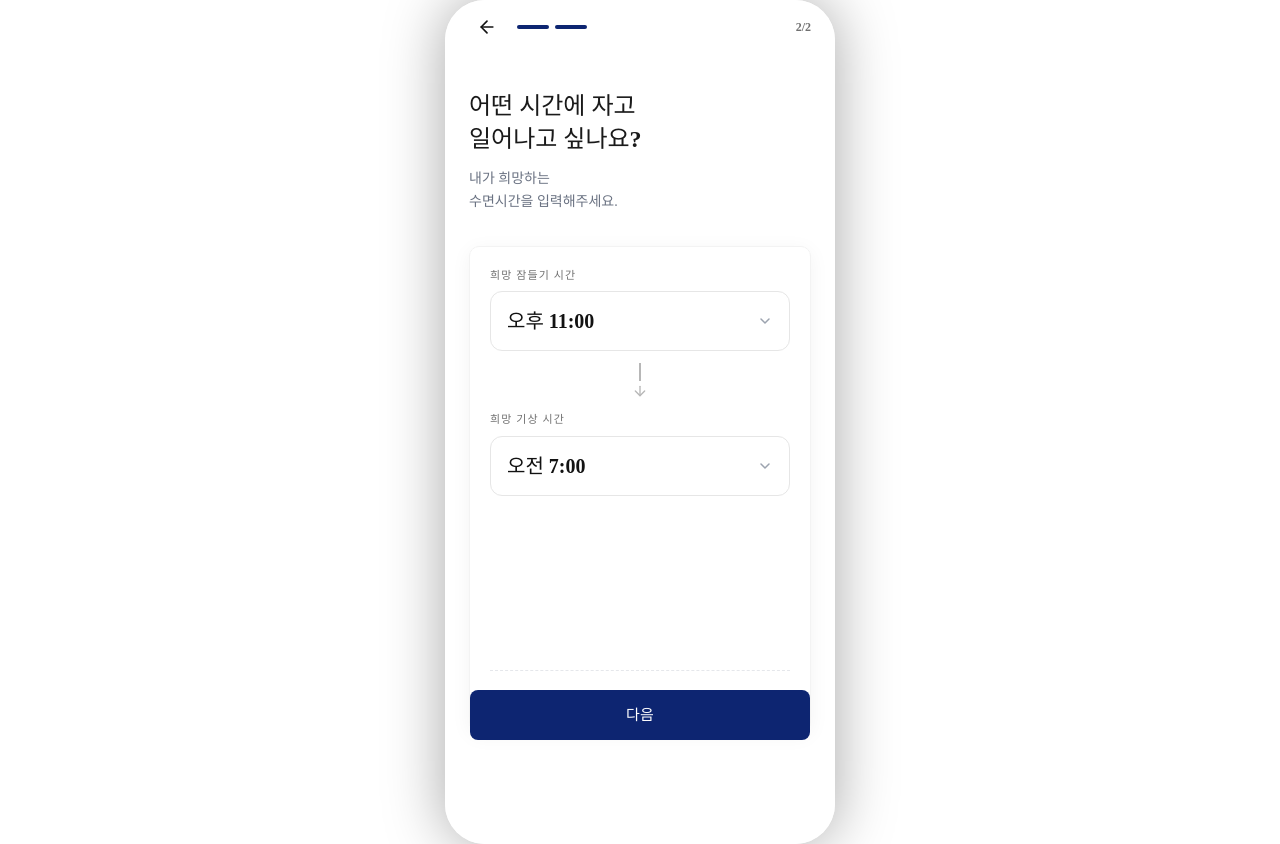
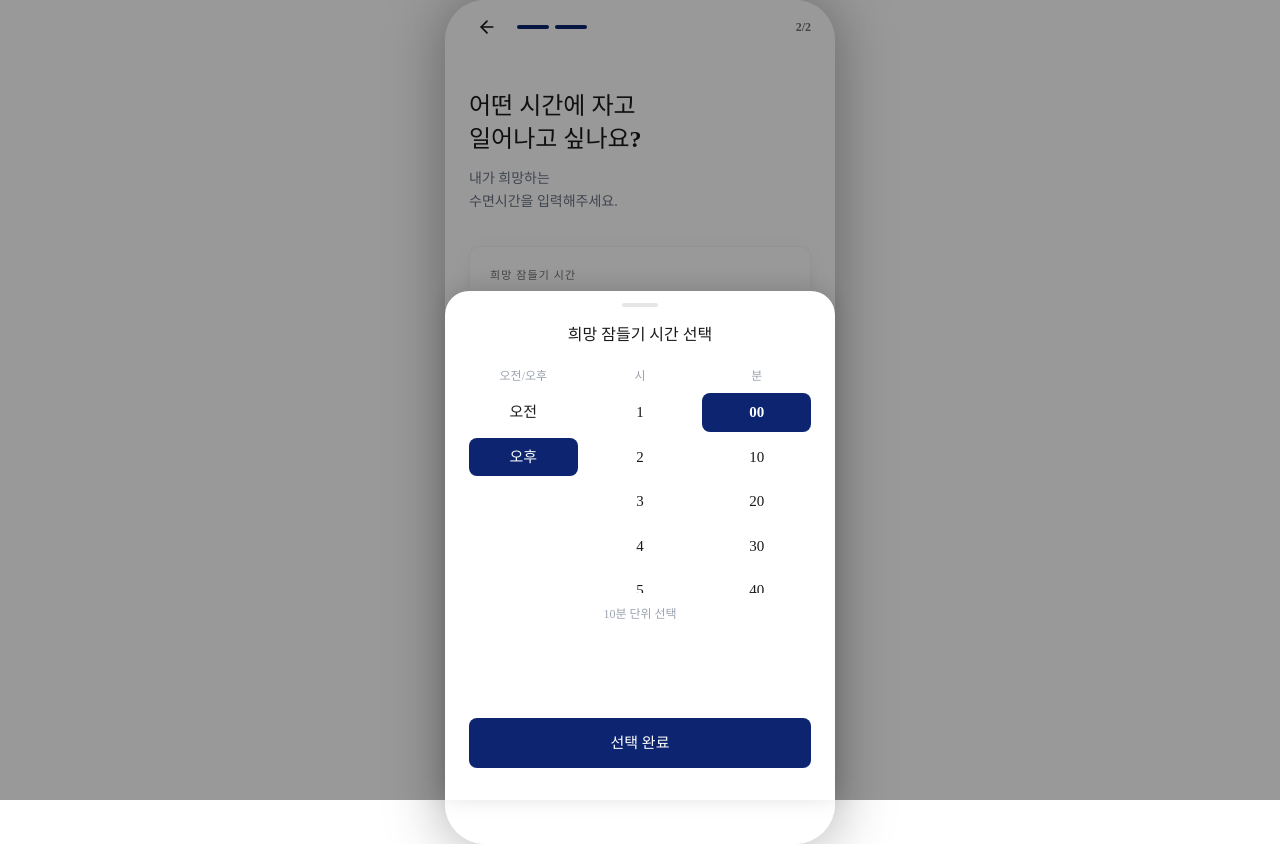
Before and after one commit to 8th-COKERTHON/client-team5, a React (Vite) app: page /jetlag/desired-sleep-time in a window 1280 px wide. Both pictures are taken after a click on the button "오후 11:00". Built offline with nearby package versions, Linux system fonts and the light colour scheme.

Commit message:
feat: mvp1 바텀시트 제작

```diff
--- a/src/pages/JetLagCalculator/CurrentSleepTimeScreen.tsx
+++ b/src/pages/JetLagCalculator/CurrentSleepTimeScreen.tsx
@@ -1,14 +1,14 @@
-import { useMemo } from 'react';
+import { useMemo, useState } from 'react';
 import { useNavigate } from 'react-router-dom';
 import { useSleepStore } from '../../stores/useSleepStore';
 import arrowLeftIcon from '../../assets/icons/arrow-left.svg';
 import arrowDownIcon from '../../assets/icons/arrow-down.svg';
 import { PrimaryButton } from './components/PrimaryButton';
+import { TimePickerBottomSheet } from './components/TimePickerBottomSheet';
 
 const MINUTES_PER_HOUR = 60;
 const HOURS_PER_DAY = 24;
 
-// "오전 3:00" 같은 한국어 시간 라벨을 분(minute) 단위로 변환
 const parseKoreanTime = (label: string): number => {
   const match = label.match(/(오전|오후)\s*(\d{1,2}):(\d{2})/);
   if (!match) return 0;
@@ -33,6 +33,11 @@ const CurrentSleepTimeScreen = () => {
   const navigate = useNavigate();
   const sleepTime = useSleepStore((state) => state.sleepTime);
   const wakeTime = useSleepStore((state) => state.wakeTime);
+  const setSleepTime = useSleepStore((state) => state.setSleepTime);
+  const setWakeTime = useSleepStore((state) => state.setWakeTime);
+
+  const [isSleepTimeSheetOpen, setIsSleepTimeSheetOpen] = useState(false);
+  const [isWakeTimeSheetOpen, setIsWakeTimeSheetOpen] = useState(false);
 
   const duration = useMemo(() => getSleepDurationLabel(sleepTime, wakeTime), [sleepTime, wakeTime]);
 
@@ -41,11 +46,21 @@ const CurrentSleepTimeScreen = () => {
   };
 
   const handleSleepTimeClick = () => {
-    // TODO: TimePickerBottomSheet 오픈 (setSleepTime 호출)
+    setIsSleepTimeSheetOpen(true);
   };
 
   const handleWakeTimeClick = () => {
-    // TODO: TimePickerBottomSheet 오픈 (setWakeTime 호출)
+    setIsWakeTimeSheetOpen(true);
+  };
+
+  const handleSleepTimeConfirm = (value: string) => {
+    setSleepTime(value);
+    setIsSleepTimeSheetOpen(false);
+  };
+
+  const handleWakeTimeConfirm = (value: string) => {
+    setWakeTime(value);
+    setIsWakeTimeSheetOpen(false);
   };
 
   return (
@@ -97,7 +112,6 @@ const CurrentSleepTimeScreen = () => {
         className="mt-[2rem] flex flex-1 flex-col items-start justify-between self-stretch rounded-[10px] border border-[var(--Gray-100,#F3F3F3)] bg-white px-[20px] pt-[20px] pb-[16px]"
         style={{ boxShadow: '0 4px 20px 0 rgba(18, 18, 18, 0.05)' }}
       >
-        {/* 상단: 잠드는 시간 + 구분선 + 일어나는 시간 */}
         <div className="flex w-full flex-col gap-[0.5rem]">
           {/* 잠드는 시간 */}
           <div className="flex w-full flex-col gap-[0.5rem]">
@@ -194,6 +208,24 @@ const CurrentSleepTimeScreen = () => {
       >
         다음
       </PrimaryButton>
+
+      {/* 잠드는 시간 바텀시트 */}
+      <TimePickerBottomSheet
+        isOpen={isSleepTimeSheetOpen}
+        title="잠드는 시간 선택"
+        initialValue={sleepTime}
+        onConfirm={handleSleepTimeConfirm}
+        onClose={() => setIsSleepTimeSheetOpen(false)}
+      />
+
+      {/* 일어나는 시간 바텀시트 */}
+      <TimePickerBottomSheet
+        isOpen={isWakeTimeSheetOpen}
+        title="일어나는 시간 선택"
+        initialValue={wakeTime}
+        onConfirm={handleWakeTimeConfirm}
+        onClose={() => setIsWakeTimeSheetOpen(false)}
+      />
     </div>
   );
 };
--- a/src/pages/JetLagCalculator/DesiredSleepTimeScreen.tsx
+++ b/src/pages/JetLagCalculator/DesiredSleepTimeScreen.tsx
@@ -1,9 +1,10 @@
-import { useMemo } from 'react';
+import { useMemo, useState } from 'react';
 import { useNavigate } from 'react-router-dom';
 import { useSleepStore } from '../../stores/useSleepStore';
 import arrowLeftIcon from '../../assets/icons/arrow-left.svg';
 import arrowDownIcon from '../../assets/icons/arrow-down.svg';
 import { PrimaryButton } from './components/PrimaryButton';
+import { TimePickerBottomSheet } from './components/TimePickerBottomSheet';
 
 const MINUTES_PER_HOUR = 60;
 const HOURS_PER_DAY = 24;
@@ -33,6 +34,11 @@ const DesiredSleepTimeScreen = () => {
   const navigate = useNavigate();
   const desiredSleepTime = useSleepStore((state) => state.desiredSleepTime);
   const desiredWakeTime = useSleepStore((state) => state.desiredWakeTime);
+  const setDesiredSleepTime = useSleepStore((state) => state.setDesiredSleepTime);
+  const setDesiredWakeTime = useSleepStore((state) => state.setDesiredWakeTime);
+
+  const [isSleepTimeSheetOpen, setIsSleepTimeSheetOpen] = useState(false);
+  const [isWakeTimeSheetOpen, setIsWakeTimeSheetOpen] = useState(false);
 
   const duration = useMemo(
     () => getSleepDurationLabel(desiredSleepTime, desiredWakeTime),
@@ -43,12 +49,17 @@ const DesiredSleepTimeScreen = () => {
     navigate(-1);
   };
 
-  const handleSleepTimeClick = () => {
-    // TODO: TimePickerBottomSheet 오픈 (setDesiredSleepTime 호출)
+  const handleSleepTimeClick = () => setIsSleepTimeSheetOpen(true);
+  const handleWakeTimeClick = () => setIsWakeTimeSheetOpen(true);
+
+  const handleSleepTimeConfirm = (value: string) => {
+    setDesiredSleepTime(value);
+    setIsSleepTimeSheetOpen(false);
   };
 
-  const handleWakeTimeClick = () => {
-    // TODO: TimePickerBottomSheet 오픈 (setDesiredWakeTime 호출)
+  const handleWakeTimeConfirm = (value: string) => {
+    setDesiredWakeTime(value);
+    setIsWakeTimeSheetOpen(false);
   };
 
   return (
@@ -198,6 +209,22 @@ const DesiredSleepTimeScreen = () => {
       >
         다음
       </PrimaryButton>
+
+      <TimePickerBottomSheet
+        isOpen={isSleepTimeSheetOpen}
+        title="희망 잠들기 시간 선택"
+        initialValue={desiredSleepTime}
+        onConfirm={handleSleepTimeConfirm}
+        onClose={() => setIsSleepTimeSheetOpen(false)}
+      />
+
+      <TimePickerBottomSheet
+        isOpen={isWakeTimeSheetOpen}
+        title="희망 기상 시간 선택"
+        initialValue={desiredWakeTime}
+        onConfirm={handleWakeTimeConfirm}
+        onClose={() => setIsWakeTimeSheetOpen(false)}
+      />
     </div>
   );
 };
--- a/src/pages/JetLagCalculator/components/TimePickerBottomSheet.tsx
+++ b/src/pages/JetLagCalculator/components/TimePickerBottomSheet.tsx
@@ -0,0 +1,209 @@
+// pages/JetLagCalculator/components/TimePickerBottomSheet.tsx
+import { useEffect, useState } from 'react';
+import { motion, type PanInfo } from 'framer-motion';
+
+const PERIOD_OPTIONS = ['오전', '오후'] as const;
+const HOUR_OPTIONS = Array.from({ length: 12 }, (_, index) => index + 1);
+const MINUTE_OPTIONS = ['00', '10', '20', '30', '40', '50'];
+const DRAG_CLOSE_THRESHOLD_PX = 120;
+const DRAG_CLOSE_VELOCITY = 500;
+
+type Period = (typeof PERIOD_OPTIONS)[number];
+
+interface ParsedTime {
+  period: Period;
+  hour: number;
+  minute: string;
+}
+
+const parseTimeLabel = (label: string): ParsedTime => {
+  const match = label.match(/(오전|오후)\s*(\d{1,2}):(\d{2})/);
+  if (!match) return { period: '오전', hour: 12, minute: '00' };
+
+  const [, period, hourString, minuteString] = match;
+  return {
+    period: period as Period,
+    hour: parseInt(hourString, 10),
+    minute: minuteString,
+  };
+};
+
+const formatTimeLabel = (period: Period, hour: number, minute: string): string => {
+  return `${period} ${hour}:${minute}`;
+};
+
+interface TimePickerBottomSheetProps {
+  isOpen: boolean;
+  title: string;
+  initialValue: string;
+  onConfirm: (value: string) => void;
+  onClose: () => void;
+}
+
+export const TimePickerBottomSheet = ({
+  isOpen,
+  title,
+  initialValue,
+  onConfirm,
+  onClose,
+}: TimePickerBottomSheetProps) => {
+  const [selectedPeriod, setSelectedPeriod] = useState<Period>('오전');
+  const [selectedHour, setSelectedHour] = useState<number>(3);
+  const [selectedMinute, setSelectedMinute] = useState<string>('00');
+
+  useEffect(() => {
+    if (!isOpen) return;
+    const parsed = parseTimeLabel(initialValue);
+    setSelectedPeriod(parsed.period);
+    setSelectedHour(parsed.hour);
+    setSelectedMinute(parsed.minute);
+  }, [isOpen, initialValue]);
+
+  const handleConfirmClick = () => {
+    onConfirm(formatTimeLabel(selectedPeriod, selectedHour, selectedMinute));
+  };
+
+  const handlePeriodSelect = (period: Period) => {
+    setSelectedPeriod(period);
+  };
+
+  const handleHourSelect = (hour: number) => {
+    setSelectedHour(hour);
+  };
+
+  const handleMinuteSelect = (minute: string) => {
+    setSelectedMinute(minute);
+  };
+
+  // 드래그를 놓았을 때, 충분히 아래로 내렸거나 빠르게 내렸으면 닫기
+  const handleDragEnd = (_: unknown, info: PanInfo) => {
+    const shouldClose =
+      info.offset.y > DRAG_CLOSE_THRESHOLD_PX || info.velocity.y > DRAG_CLOSE_VELOCITY;
+
+    if (shouldClose) {
+      onClose();
+    }
+  };
+
+  if (!isOpen) return null;
+
+  return (
+    <div className="fixed inset-0 z-30 flex flex-col justify-end">
+      {/* 배경 딤 처리 */}
+      <div
+        role="button"
+        tabIndex={-1}
+        aria-label="닫기"
+        onClick={onClose}
+        className="absolute inset-0 bg-black/40"
+      />
+
+      {/* 바텀시트 본문 */}
+      <motion.div
+        className="relative z-10 mx-auto flex w-full flex-col items-start"
+        style={{
+          maxWidth: '390px',
+          height: '509px',
+          padding: '12px 24px 32px 24px',
+          borderRadius: '24px 24px 0 0',
+          background: 'var(--White, #FFF)',
+          boxShadow: '0 -4px 24px 0 rgba(0, 0, 0, 0.15)',
+        }}
+        initial={{ y: '100%' }}
+        animate={{ y: 0 }}
+        exit={{ y: '100%' }}
+        transition={{ type: 'spring', damping: 30, stiffness: 300 }}
+        drag="y"
+        dragConstraints={{ top: 0, bottom: 0 }}
+        dragElastic={{ top: 0, bottom: 0.6 }}
+        onDragEnd={handleDragEnd}
+      >
+        {/* 드래그 핸들 */}
+        <div className="flex w-full cursor-grab justify-center pb-[1rem] active:cursor-grabbing">
+          <span className="h-[4px] w-[36px] rounded-full bg-[#E6E6E6]" />
+        </div>
+
+        <h2 className="w-full text-center text-[1rem] font-bold text-[#1A1A1A]">{title}</h2>
+
+        {/* 오전/오후 · 시 · 분 3단 선택 */}
+        <div className="mt-[1.25rem] grid w-full grid-cols-3 gap-[0.5rem]">
+          <div>
+            <p className="mb-[0.5rem] text-center text-[0.75rem] text-[#9CA3AF]">오전/오후</p>
+            <div className="flex flex-col gap-[0.375rem]">
+              {PERIOD_OPTIONS.map((period) => (
+                <TimePickerOptionButton
+                  key={period}
+                  label={period}
+                  isSelected={selectedPeriod === period}
+                  onClick={() => handlePeriodSelect(period)}
+                />
+              ))}
+            </div>
+          </div>
+
+          <div>
+            <p className="mb-[0.5rem] text-center text-[0.75rem] text-[#9CA3AF]">시</p>
+            <div className="flex max-h-[12.5rem] flex-col gap-[0.375rem] overflow-y-auto">
+              {HOUR_OPTIONS.map((hour) => (
+                <TimePickerOptionButton
+                  key={hour}
+                  label={String(hour)}
+                  isSelected={selectedHour === hour}
+                  onClick={() => handleHourSelect(hour)}
+                />
+              ))}
+            </div>
+          </div>
+
+          <div>
+            <p className="mb-[0.5rem] text-center text-[0.75rem] text-[#9CA3AF]">분</p>
+            <div className="flex max-h-[12.5rem] flex-col gap-[0.375rem] overflow-y-auto">
+              {MINUTE_OPTIONS.map((minute) => (
+                <TimePickerOptionButton
+                  key={minute}
+                  label={minute}
+                  isSelected={selectedMinute === minute}
+                  onClick={() => handleMinuteSelect(minute)}
+                />
+              ))}
+            </div>
+          </div>
+        </div>
+
+        <p className="mt-[0.75rem] w-full text-center text-[0.75rem] text-[#9CA3AF]">
+          10분 단위 선택
+        </p>
+
+        <button
+          type="button"
+          onClick={handleConfirmClick}
+          className="mt-auto flex w-full items-center justify-center rounded-lg bg-[#0D2571] py-[0.875rem] text-[0.9375rem] font-medium text-white"
+        >
+          선택 완료
+        </button>
+      </motion.div>
+    </div>
+  );
+};
+
+interface TimePickerOptionButtonProps {
+  label: string;
+  isSelected: boolean;
+  onClick: () => void;
+}
+
+const TimePickerOptionButton = ({ label, isSelected, onClick }: TimePickerOptionButtonProps) => {
+  return (
+    <button
+      type="button"
+      onClick={onClick}
+      className={`rounded-[0.5rem] py-[0.5rem] text-center text-[0.9375rem] transition-colors ${
+        isSelected
+          ? 'bg-[#0D2571] font-bold text-white'
+          : 'bg-transparent font-medium text-[#1A1A1A] hover:bg-[#F3F3F3]'
+      }`}
+    >
+      {label}
+    </button>
+  );
+};
```
